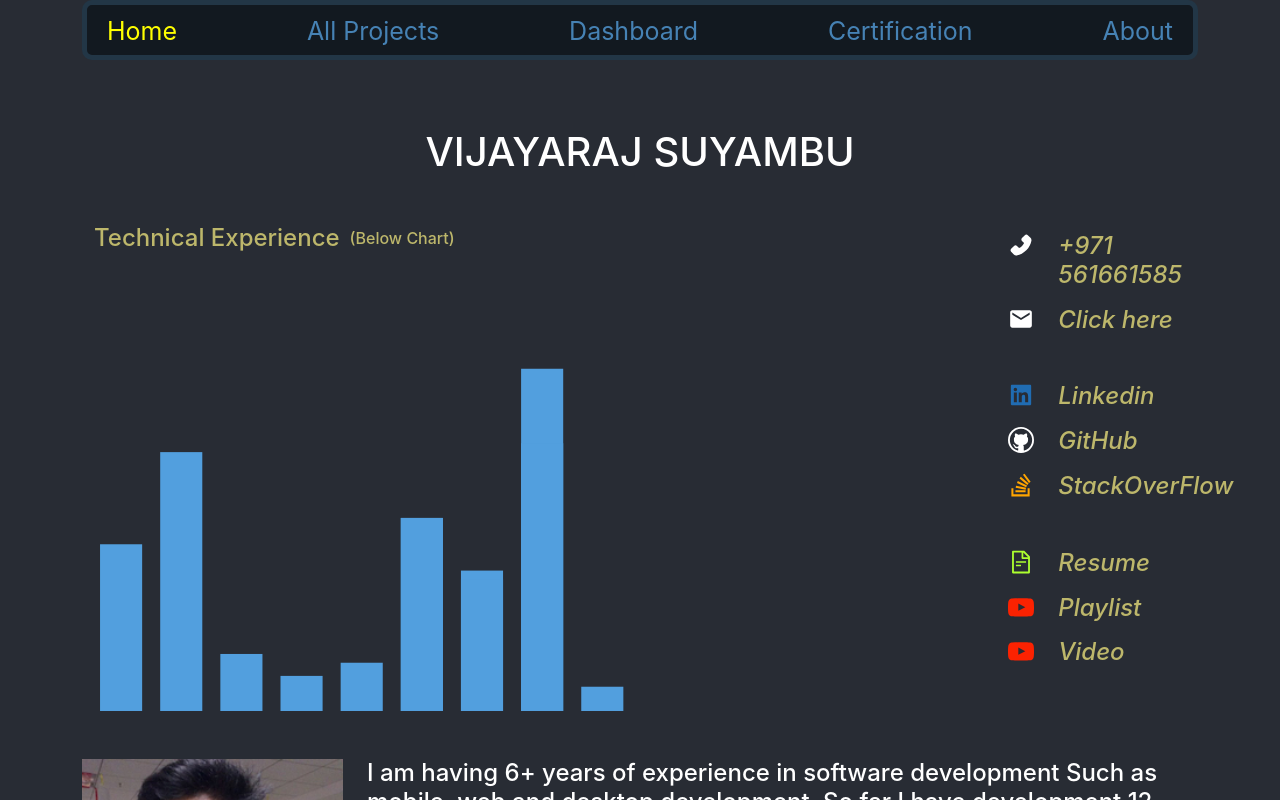
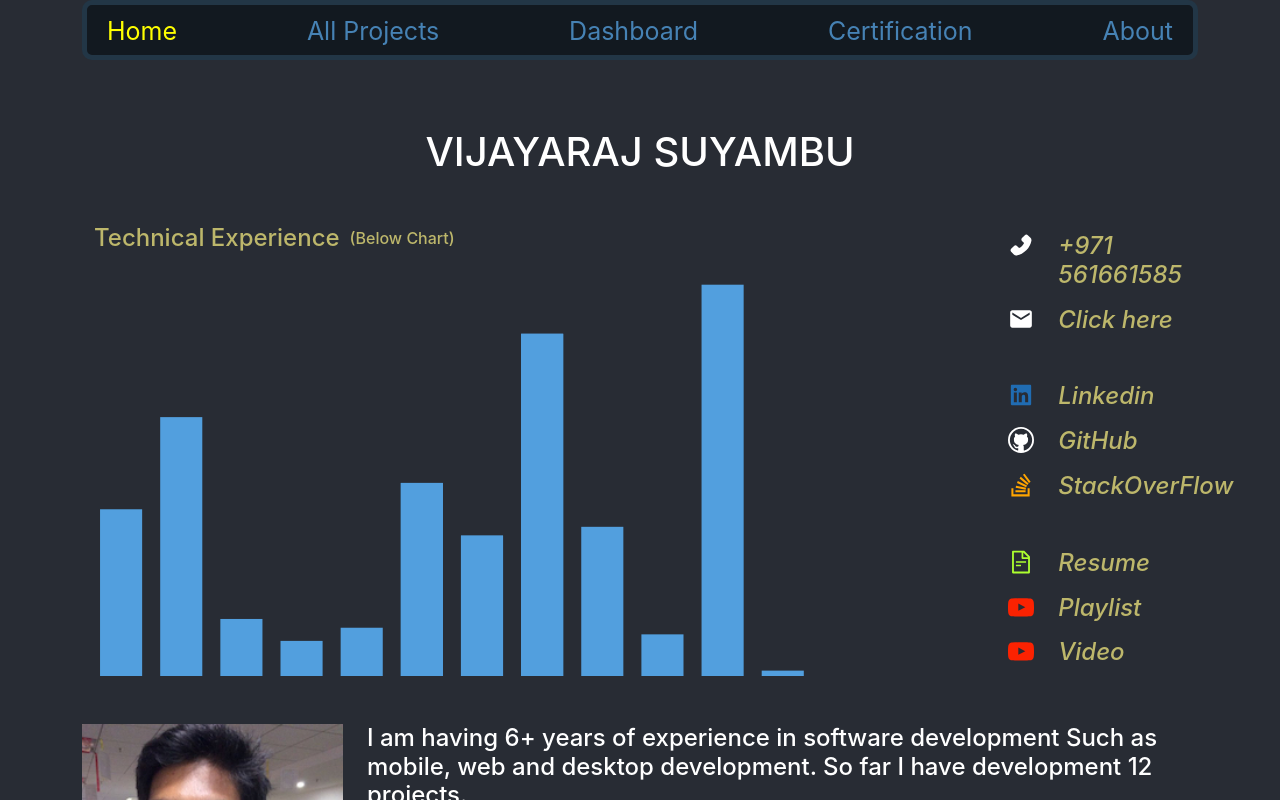
Before and after one commit to VIJAYARAJSVR/Portfolio1, a React (Create React App) app: page /Portfolio/Home in a window 1280 px wide. Shown: the top 800 px of the page. Built offline with nearby package versions, Linux system fonts and the light colour scheme.

Commit message:
Adjust the margin of svg canvas to align with contact detail (next column).

```diff
--- a/src/components/skillbarchart.js
+++ b/src/components/skillbarchart.js
@@ -62,9 +62,9 @@ const SkillBarChart = ({widthh}) => {
                     return height - yScale(d);
                 })
                 .delay(function (d, i) {
-                    return i * 500;
+                    return i * 400;
                 })
-                .duration(1500)
+                .duration(1300)
                 .ease(d3.easeBounceOut)
 
 
@@ -82,7 +82,7 @@ const SkillBarChart = ({widthh}) => {
                     marginRight: "0px",
                     marginLeft: "0px",
                     marginBottom: "0px",
-                    marginTop: "20px"
+                    marginTop: "-15px"
                 }}
             >
             </svg>
```
